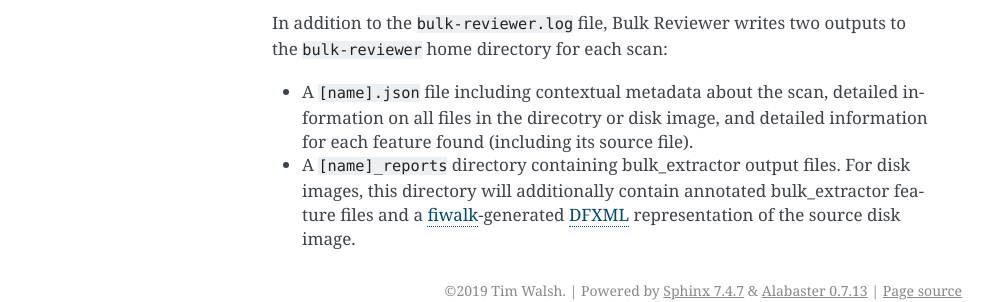
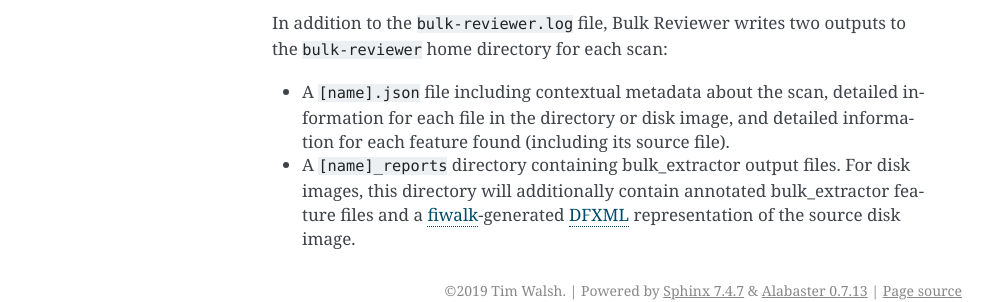
Before and after one commit to bulk-reviewer/bulk-reviewer, a Sphinx documentation site: the page built from docs/newscan.rst, in a window 1280 px wide. Shown: the part 2065-2367 px from the top of the page, without its empty margins (148-1141 px from the left). Built offline with Sphinx 7.4.7, drawn with Linux system fonts in a browser that asks for light colours.

Commit message:
Fix typo

```diff
--- a/docs/newscan.rst
+++ b/docs/newscan.rst
@@ -32,5 +32,5 @@ Outputs
 
 In addition to the ``bulk-reviewer.log`` file, Bulk Reviewer writes two outputs to the ``bulk-reviewer`` home directory for each scan:
 
-* A ``[name].json`` file including contextual metadata about the scan, detailed information on all files in the direcotry or disk image, and detailed information for each feature found (including its source file).
+* A ``[name].json`` file including contextual metadata about the scan, detailed information for each file in the directory or disk image, and detailed information for each feature found (including its source file).
 * A ``[name]_reports`` directory containing bulk_extractor output files. For disk images, this directory will additionally contain annotated bulk_extractor feature files and a `fiwalk <https://forensicswiki.org/wiki/Fiwalk>`_-generated `DFXML <https://forensicswiki.org/wiki/Category:Digital_Forensics_XML>`_ representation of the source disk image.
```
